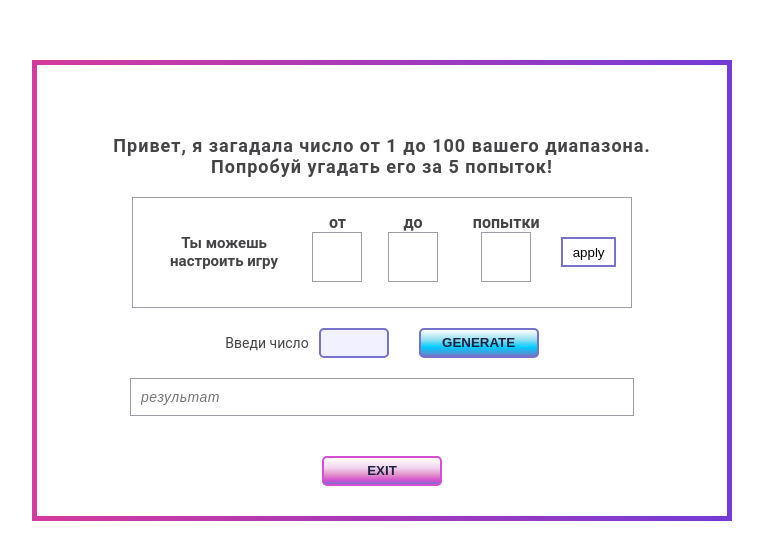
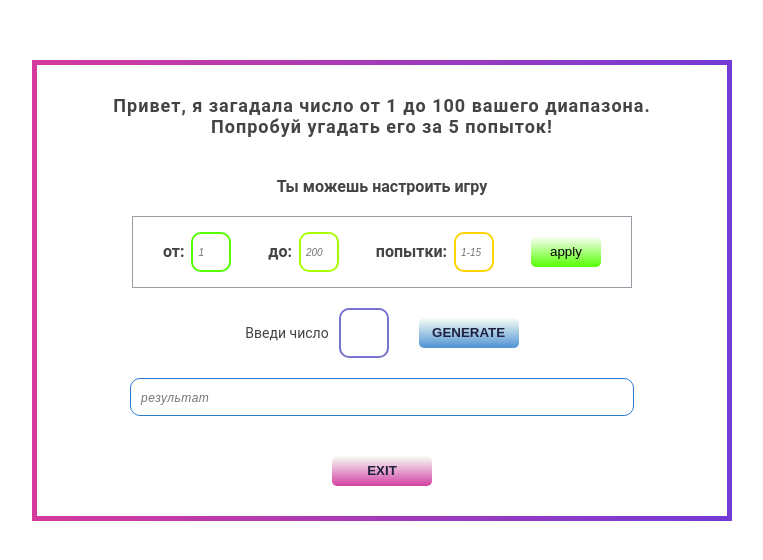
Before and after one commit to mzubkova/guess-number, a website: page dist/index.html in a window 1280 px wide. Shown: the part 110-670 px from the top of the page, without its empty margins (258-1021 px from the left). Drawn offline with Linux system fonts and the light colour scheme.

Commit message:
update app

```diff
--- a/src/scss/_reset.scss
+++ b/src/scss/_reset.scss
@@ -36,8 +36,48 @@ button {
 }
 
 input::placeholder {
-  font-size: 1.4rem;
+  font-size: 1.2rem;
   font-style: italic;
   font-weight: 400;
   text-align: left;
 }
+
+input::input-placeholder {
+  opacity: 1;
+  transition: opacity 0.3s ease;
+}
+
+input::placeholder {
+  opacity: 1;
+  transition: opacity 0.3s ease;
+}
+
+input:placeholder {
+  opacity: 1;
+  transition: opacity 0.3s ease;
+}
+
+input:input-placeholder {
+  opacity: 1;
+  transition: opacity 0.3s ease;
+}
+
+input:focus::input-placeholder {
+  opacity: 0;
+  transition: opacity 0.3s ease;
+}
+
+input:focus::placeholder {
+  opacity: 0;
+  transition: opacity 0.3s ease;
+}
+
+input:focus:placeholder {
+  opacity: 0;
+  transition: opacity 0.3s ease;
+}
+
+input:focus:input-placeholder {
+  opacity: 0;
+  transition: opacity 0.3s ease;
+}
--- a/src/scss/_variables.scss
+++ b/src/scss/_variables.scss
@@ -5,6 +5,10 @@ $text-dark-gray: #444447;
 $text-gray: #9c9ca7;
 $text-white: #f1f1ff;
 
+$border-green: #56ff00;
+$border-blue: #7772cb;
+$border-blue-2: #287bcd;
+
 $html-font-size: 10px;
 $body-font-color: $text-dark-gray;
 $body-font: $main-font;
--- a/src/scss/common/_form-control.scss
+++ b/src/scss/common/_form-control.scss
@@ -9,7 +9,6 @@
   &__title {
     font-size: 1.8rem;
     letter-spacing: 1px;
-    margin-top: 40px;
     text-align: center;
   }
 
@@ -17,50 +16,88 @@
     align-items: center;
     padding: 20px;
 
+    &__title {
+      font-size: 1.6rem;
+      padding: 20px 0;
+    }
+
     &__btn {
-      border: 2px solid rgb(119, 114, 203);
+      background: rgb(86, 255, 0);
+      background: linear-gradient(
+        0deg,
+        rgba(86, 255, 0, 1) 0%,
+        rgba(248, 255, 245, 1) 100%
+      );
+      border-radius: 5px;
       height: 30px;
       width: 70px;
+
+      &:hover {
+        background: rgb(168, 255, 0);
+        background: linear-gradient(
+          0deg,
+          rgb(168, 255, 0) 0%,
+          rgba(248, 255, 245, 1) 100%
+        );
+      }
     }
 
-    &__input {
+    &__list {
       align-items: center;
       border: 1px solid $text-gray;
       display: flex;
       justify-content: space-between;
-      padding: 15px;
+      padding: 15px 30px;
       width: 500px;
+    }
 
-      &-label {
-        font-size: 1.6rem;
-        font-weight: 700;
-        margin: 0 10px 10px;
+    &__label {
+      font-size: 1.6rem;
+      font-weight: 700;
+    }
+
+    &__input {
+      border: 1px solid $text-gray;
+      border-radius: 10px;
+      height: 40px;
+      margin-right: 30px;
+      padding: 5px;
+      width: 40px;
+
+      &::placeholder {
+        font-size: 1rem;
       }
 
       &-min {
-        border: 1px solid $text-gray;
-        height: 50px;
-        width: 50px;
+        border: 2px solid #56ff00;
 
         &--success {
-          border: 2px solid #56ff00;
+          border: 2px solid $border-green;
+        }
+
+        &--error {
+          border: 2px solid #fb2b45;
         }
       }
 
       &-max {
-        border: 1px solid $text-gray;
-        height: 50px;
-        width: 50px;
+        border: 2px solid #a8ff00;
 
         &--success {
-          border: 2px solid #56ff00;
+          border: 2px solid $border-green;
+        }
+
+        &--error {
+          border: 2px solid #fb2b45;
         }
       }
 
       &-attempt {
-        border: 1px solid $text-gray;
-        height: 50px;
-        width: 50px;
+        border: 2px solid #ffd400;
+
+        &--error {
+          border: 2px solid #fb2b45;
+        }
       }
     }
   }
@@ -73,14 +110,13 @@
   }
 
   &__input {
-    background-color: $text-white;
-    border: 2px solid rgba(119, 114, 203, 1);
-    border-radius: 5px;
+    border: 2px solid $border-blue;
+    border-radius: 10px;
     font-size: 2rem;
-    height: 30px;
+    height: 50px;
     margin: 0 30px 0 10px;
     padding: 5px;
-    width: 70px;
+    width: 50px;
 
     &:focus {
       border-style: none;
@@ -88,7 +124,8 @@
     }
 
     &--error {
-      border: 1px solid $text-gray;
+      border: 1px solid $border-blue-2;
+      border-radius: 10px;
       font-size: 1.4rem;
       font-weight: 700;
       letter-spacing: 0.5px;
@@ -110,30 +147,45 @@
 
   &__btn {
     &--play {
-      background: rgb(119, 114, 203);
+      background: rgb(79, 146, 212);
       background: linear-gradient(
         0deg,
-        rgba(119, 114, 203, 1) 0%,
-        rgba(79, 146, 212, 1) 8%,
-        rgba(0, 206, 255, 1) 35%,
-        rgba(147, 223, 241, 1) 62%,
-        rgba(255, 255, 255, 1) 100%
+        rgba(79, 146, 212, 1) 0%,
+        rgba(248, 255, 245, 1) 100%
       );
-      border: 2px solid rgba(119, 114, 203, 1);
+
+      height: 30px;
+      width: 100px;
+
+      &:hover {
+        background: rgb(79, 212, 186);
+        background: linear-gradient(
+          0deg,
+          rgba(79, 212, 186, 1) 0%,
+          rgba(248, 255, 245, 1) 100%
+        );
+      }
     }
 
     &--exit {
-      background: rgb(119, 114, 203);
+      background: rgb(210, 65, 163);
       background: linear-gradient(
         0deg,
-        rgba(119, 114, 203, 1) 0%,
-        rgba(212, 79, 209, 1) 14%,
-        rgba(224, 143, 201, 1) 35%,
-        rgba(240, 213, 239, 1) 62%,
-        rgba(255, 255, 255, 1) 100%
+        rgba(210, 65, 163, 1) 0%,
+        rgba(248, 255, 245, 1) 100%
       );
-      border: 2px solid rgba(212, 79, 209, 1);
+      height: 30px;
       margin: 0 auto;
+      width: 100px;
+
+      &:hover {
+        background: rgb(135, 65, 210);
+        background: linear-gradient(
+          0deg,
+          rgba(135, 65, 210, 1) 0%,
+          rgba(248, 255, 245, 1) 100%
+        );
+      }
     }
 
     &--disabled {
@@ -152,11 +204,5 @@
   border-radius: 5px;
   color: #1e2240;
   font-weight: 700;
-  height: 30px;
   text-transform: uppercase;
-  width: 120px;
-
-  &:hover {
-    box-shadow: 9px 8px 24px 0 rgba(0, 0, 0, 0.75);
-  }
 }
--- a/src/scss/layout/_inner.scss
+++ b/src/scss/layout/_inner.scss
@@ -25,12 +25,8 @@
 }
 
 .text-success {
-  color: rgba(212, 79, 209, 1);
+  color: #d241a3;
   font-size: 2rem;
-  margin: 20px 40px;
+  margin: 40px 0 0;
   text-align: center;
 }
-
-.err {
-  border: 2px solid #d60f29;
-}
```
Also changed, not shown: README.md, dist/css/style.css, dist/index.html, dist/js/index.js.
